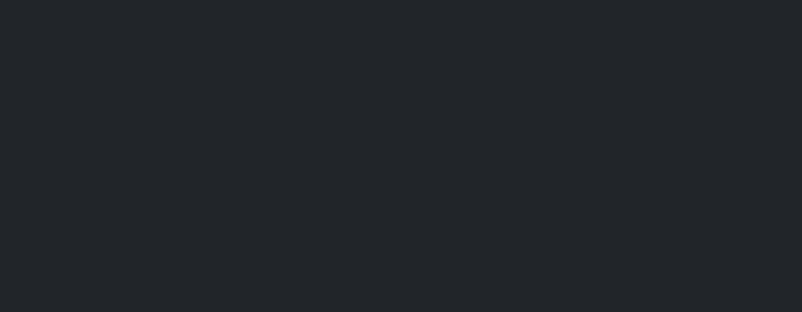
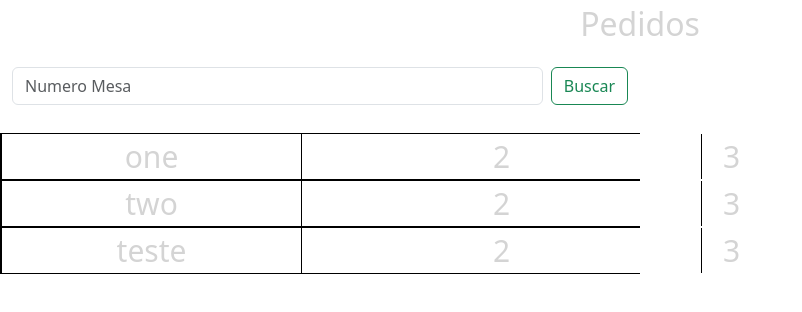
Before and after one commit to AugustoMeine/Tri-Devs, an Angular app in the folder Tri-Devs/angular/: page /Pedidos in a window 1280 px wide. Before the commit this address led to /. Shown: the top 312 px of the page, without its empty margins (0-802 px from the left). Built offline with nearby package versions, Linux system fonts and the light colour scheme.

Commit message:
Subindo paginas no angular 14/02/2023 - Henrique

```diff
--- a/Tri-Devs/angular/src/app/app-routing.module.ts
+++ b/Tri-Devs/angular/src/app/app-routing.module.ts
@@ -1,3 +1,4 @@
+import { PedidosComponent } from './pedidos/pedidos.component';
 import { CozinhaComponent } from './cozinha/cozinha.component';
 import { LoginComponent } from './login/login.component';
 import { NgModule } from '@angular/core';
@@ -5,7 +6,8 @@ import { RouterModule, Routes } from '@angular/router';
 
 const routes: Routes = [
   {path:"",component:LoginComponent},
-  {path:"Cozinha",component:CozinhaComponent}
+  {path:"Cozinha",component:CozinhaComponent},
+  {path:"Pedidos",component:PedidosComponent}
 ];
 
 @NgModule({
--- a/Tri-Devs/angular/src/app/login/login.component.css
+++ b/Tri-Devs/angular/src/app/login/login.component.css
@@ -11,10 +11,10 @@
 }
 
 .formulario{
-    min-width: calc(100vw/3);
-    min-height: calc(100vh/2);
+    min-width: calc(100vw/5);
+    min-height: calc(100vh/3);
     box-sizing: border-box;
-    box-shadow: 0 0 3em rgb(80, 80, 80);
+    box-shadow: 0 0 3em lightgray;
 }
 
 .padding-1{
--- a/Tri-Devs/angular/src/app/pedidos/pedidos.component.css
+++ b/Tri-Devs/angular/src/app/pedidos/pedidos.component.css
@@ -0,0 +1,35 @@
+.conteiner-grid {
+  display: grid;
+  grid-template-columns: 50%;
+}
+
+.conteiner-grid > div {
+  background-color: white;
+  border: 1px solid black;
+  font-size: 30px;
+  text-align: center;
+}
+
+.conteiner-grid2 {
+  display: grid;
+  grid-template-columns: 300px 400px 60px;
+}
+
+.conteiner-grid2 > div {
+  background-color: white;
+  border-left: 1px solid black;
+  font-size: 30px;
+  text-align: center;
+}
+
+.titulo{
+  text-align: center;
+  font-size: xx-large;
+  height: calc(100vh/12);
+}
+
+.corpo{
+  width: calc(100vw/2);
+  height: calc(100vh/12);
+  border-left: ;
+}
--- a/Tri-Devs/angular/src/app/pedidos/pedidos.component.html
+++ b/Tri-Devs/angular/src/app/pedidos/pedidos.component.html
@@ -1 +1,29 @@
-<p>pedidos works!</p>
+<div class="pagina ">
+  <div class="formulario ">
+
+      <div class="titulo" >
+          Pedidos
+      </div>
+
+      <div class="corpo" >
+        <nav class="">
+          <div class="container-fluid">
+            <form class="d-flex" role="buscar">
+              <input class="form-control me-2" type="search" placeholder="Numero Mesa" aria-label="Buscar">
+              <button class="btn btn-outline-success" type="submit">Buscar</button>
+            </form>
+          </div>
+        </nav>
+      </div>
+
+      <div class="conteiner-grid">
+        <div *ngFor="let item of listaMesa" class="conteiner-grid2">
+            <div>{{item}}</div>
+            <div>2</div>
+            <div>3</div>
+        </div>
+      </div>
+
+
+  </div>
+</div>
--- a/Tri-Devs/angular/src/app/pedidos/pedidos.component.ts
+++ b/Tri-Devs/angular/src/app/pedidos/pedidos.component.ts
@@ -6,5 +6,5 @@ import { Component } from '@angular/core';
   styleUrls: ['./pedidos.component.css']
 })
 export class PedidosComponent {
-
+  listaMesa:any[]= ['one','two','teste']
 }
--- a/Tri-Devs/angular/src/index.html
+++ b/Tri-Devs/angular/src/index.html
@@ -1,5 +1,5 @@
 <!doctype html>
-<html lang="pt-br" data-bs-theme="dark">
+<html lang="pt-br" >
   <head>
     <meta charset="utf-8">
     <title>Tri-Devs</title>
```
Also changed, not shown: Tri-Devs/angular/src/app/login/login.component.html (line endings or trailing spaces), Tri-Devs/angular/src/styles.css (line endings or trailing spaces).
